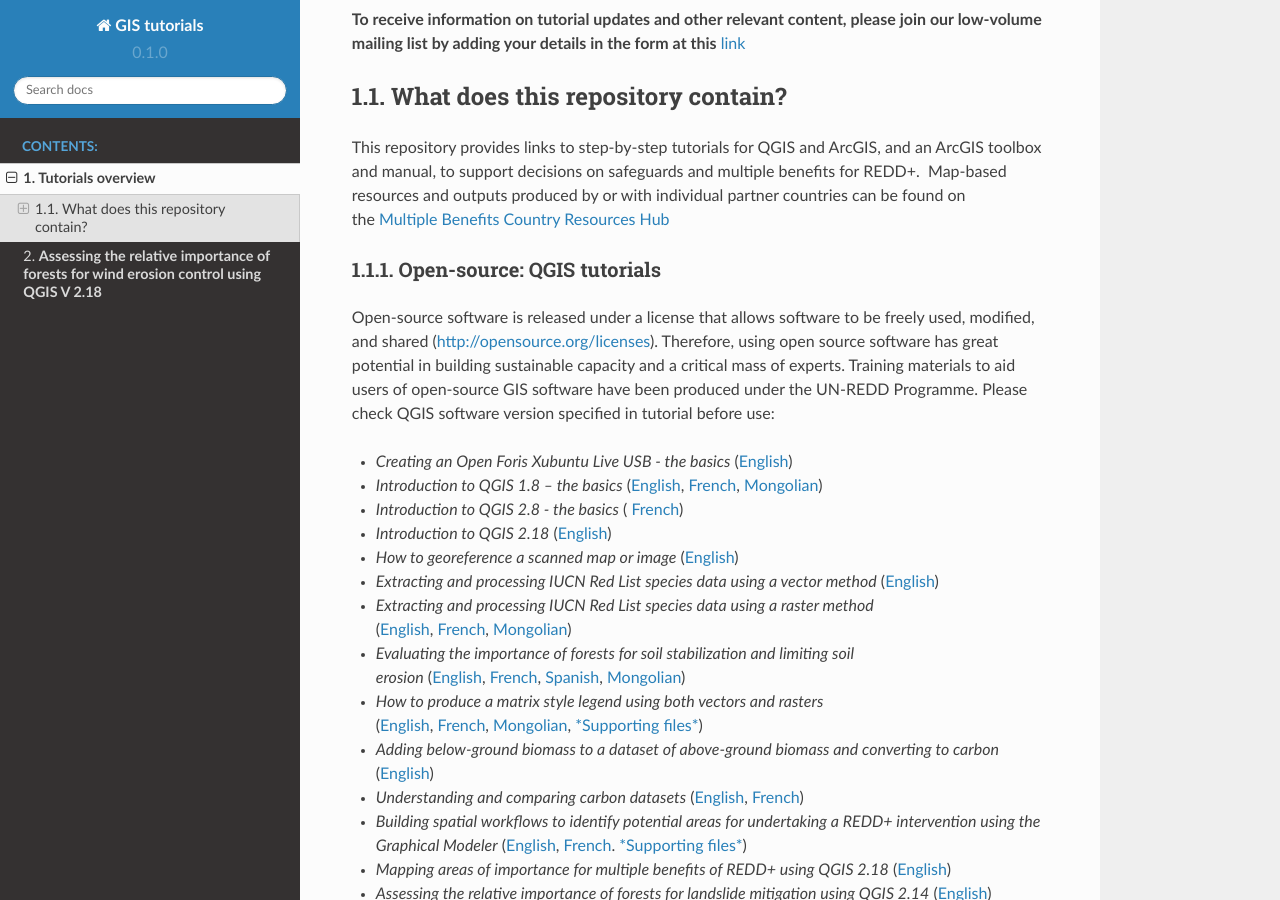
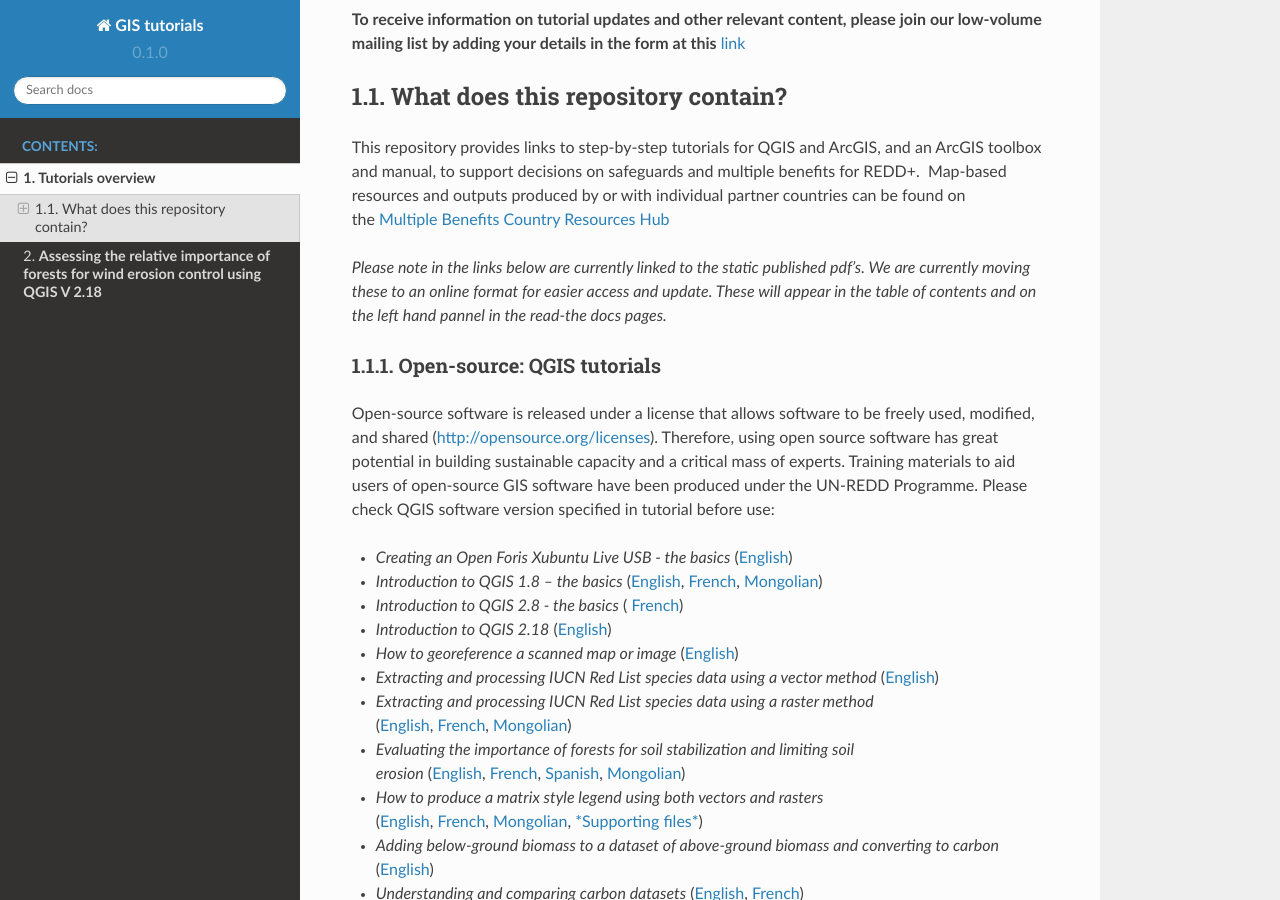
Before and after one commit to corinnar/GIS_tutorials, a Sphinx documentation site: the page built from docs/source/GIS_TOOLS_PAGE.rst, in a window 1280 px wide and 900 px high, scrolled down 536 px. Built offline with Sphinx 7.4.7 and the Read the Docs theme 2.0.0, drawn with Linux system fonts in a browser that asks for light colours.

Commit message:
Update GIS_TOOLS_PAGE.rst

```diff
--- a/docs/source/GIS_TOOLS_PAGE.rst
+++ b/docs/source/GIS_TOOLS_PAGE.rst
@@ -18,6 +18,7 @@
 
 This repository provides links to step-by-step tutorials for QGIS and ArcGIS, and an ArcGIS toolbox and manual, to support decisions on safeguards and multiple benefits for REDD+.  Map-based resources and outputs produced by or with individual partner countries can be found on the \ `Multiple Benefits Country Resources Hub <http://bitly.com/mbs-redd>`__
 
+*Please note in the links below are currently linked to the static published pdf's. We are currently moving these to an online format for easier access and update. These will appear in the table of contents and on the left hand pannel in the read-the docs pages.*
 
 Open-source: QGIS tutorials
 ~~~~~~~~~~~~~~~~~~~~~~~~~~~~~~~~~~~
```
